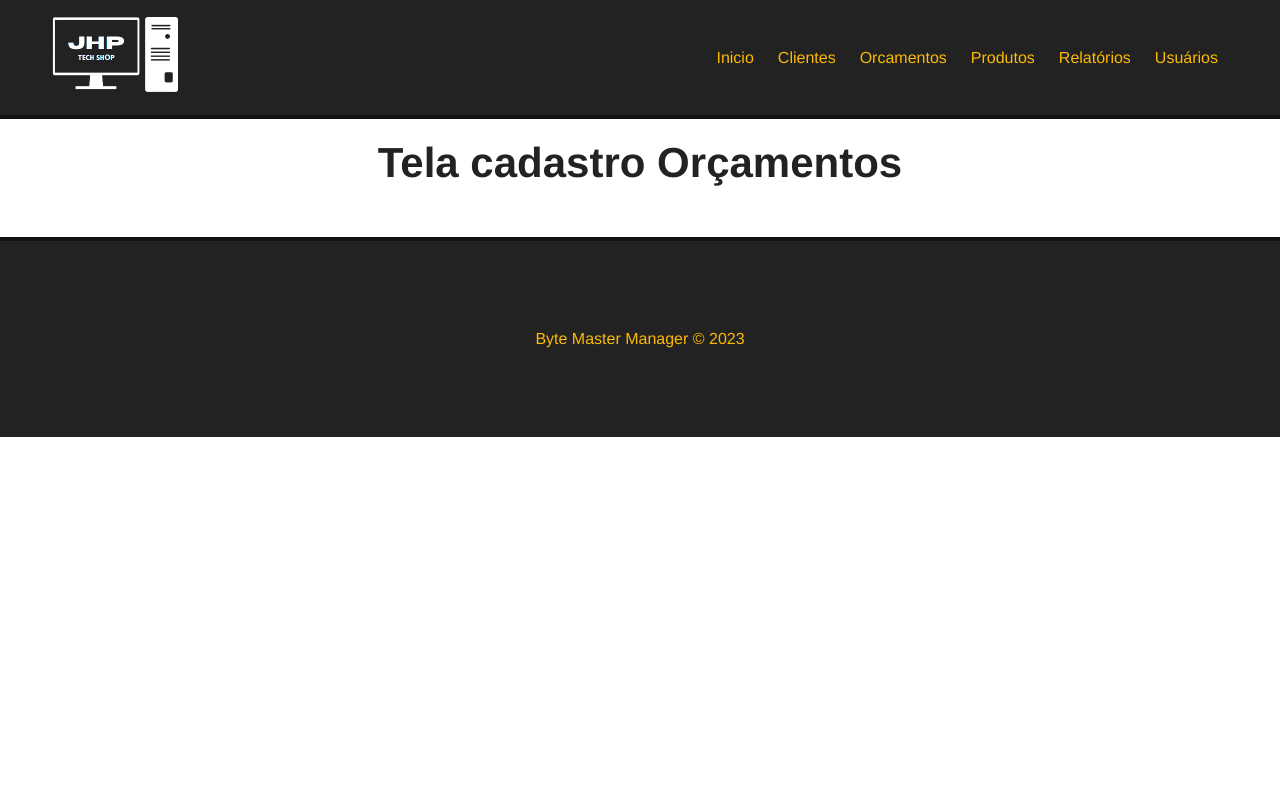
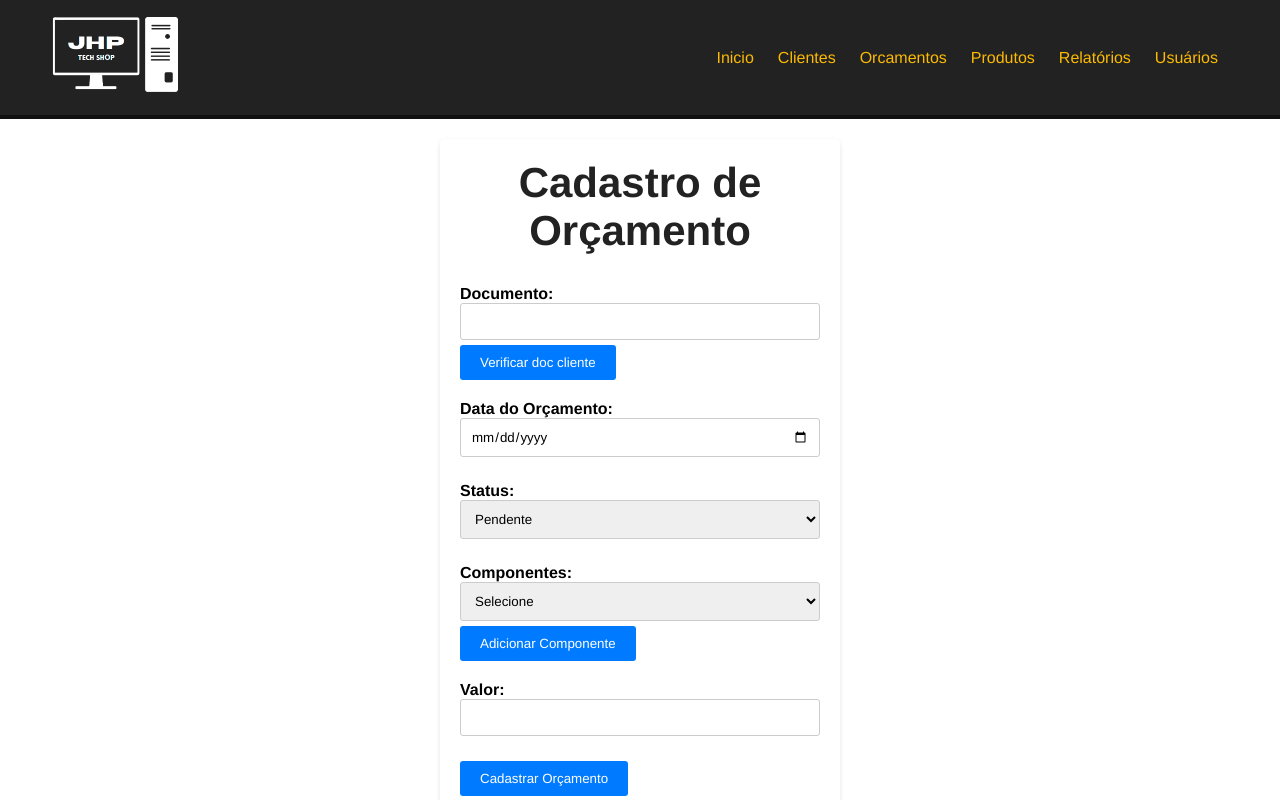
Before and after one commit to JoseHenriquePatrocinio/byte_master, a Vue app: page /orcamento in a window 1280 px wide. Shown: the top 800 px of the page. Built offline with nearby package versions, Linux system fonts and the light colour scheme.

Commit message:
feat: formulário de orcamento

```diff
--- /dev/null
+++ b/src/components/FormOrcamento.vue
@@ -0,0 +1,120 @@
+<template>
+    <div>
+        <div class="container">
+            <h1>Cadastro de Orçamento</h1>
+            <form>
+                <div class="form-group">
+                    <label for="documento">Documento:</label>
+                    <input type="text" name="documento" required>
+                    <button @click="verificarCadastro" type="checkDoc">Verificar doc cliente</button>
+                </div>
+
+                <div class="form-group">
+                    <label for="data_orcamento">Data do Orçamento:</label>
+                    <input type="date" name="data_orcamento" required>
+                </div>
+
+                <div class="form-group">
+                    <label for="status">Status:</label>
+                    <select name="status" required>
+                        <option value="Pendente">Pendente</option>
+                        <option value="Aprovado">Aprovado</option>
+                        <option value="Reprovado">Reprovado</option>
+                    </select>
+                </div>
+
+                <div class="form-group">
+                    <label for="componentes">Componentes:</label>
+                    <div v-for="(componente, index) in componentes" :key="index">
+                        <select :name="`componente${index + 1}`" required>
+                            <option v-for="(opcao, opcaoIndex) in opcoesComponentes" :key="opcaoIndex" :value="opcao">{{
+                                opcao }}</option>
+                        </select>
+                    </div>
+                    <button @click="addComponent" type="addComponent">Adicionar Componente</button>
+                </div>
+
+                <div class="form-group">
+                    <label for="valor">Valor:</label>
+                    <input type="number" name="valor" step="0.01" required>
+                </div>
+                <button type="submit">Cadastrar Orçamento</button>
+            </form>
+        </div>
+    </div>
+</template>
+
+<script>
+export default {
+    name: "FormOrcamento",
+    data() {
+        return {
+            componentes: [""],
+            opcoesComponentes: [
+                "Selecione",
+                "Disco Rígido",
+                "Unidade de Estado Sólido",
+                "Central de Processamento",
+                "Processamento Gráfico",
+                "Memória de Acesso Aleatório"
+            ]
+        };
+    },
+    methods: {
+        addComponent() {
+            if (this.componentes.length < 7) {
+                this.componentes.push("");
+            }
+        },
+        verificarCadastro() {
+            alert("Verificando doc")
+        }
+    }
+};
+</script>
+
+<style scoped>
+.container {
+    max-width: 400px;
+    margin: 0 auto;
+    background-color: #fff;
+    border-radius: 5px;
+    padding: 20px;
+    box-shadow: 0 2px 5px rgba(0, 0, 0, 0.1);
+}
+
+.form-group {
+    margin-bottom: 20px;
+}
+
+label {
+    display: block;
+    font-weight: bold;
+}
+
+select,
+input[type="number"],
+input[type="text"],
+input[type="date"] {
+    width: 100%;
+    padding: 10px;
+    border: 1px solid #ccc;
+    border-radius: 3px;
+    margin-bottom: 5px;
+}
+
+button[type="submit"],
+button[type="addComponent"],
+button[type="checkDoc"] {
+    background-color: #007bff;
+    color: #fff;
+    padding: 10px 20px;
+    border: none;
+    border-radius: 3px;
+    cursor: pointer;
+}
+
+button[type="submit"]:hover {
+    background-color: #0056b3;
+}
+</style>
--- a/src/components/FormProduto.vue
+++ b/src/components/FormProduto.vue
@@ -44,7 +44,7 @@ export default {
 }
 </script>
 
-<style>
+<style scoped>
 
 .container {
     max-width: 400px;
--- a/src/views/Cliente.vue
+++ b/src/views/Cliente.vue
@@ -14,7 +14,3 @@ export default {
   }
 }
 </script>
-
-<style scoped>
-
-</style>
--- a/src/views/Orcamento.vue
+++ b/src/views/Orcamento.vue
@@ -1,5 +1,15 @@
 <template>
   <div class="container-div">
-    <h1>Tela cadastro Orçamentos</h1>
+    <FormOrcamento></FormOrcamento>
   </div>
 </template>
+
+<script>
+import FormOrcamento from '@/components/FormOrcamento.vue';
+export default {
+  name: "Orcamento",
+  components: {
+    FormOrcamento
+  }
+}
+</script>
```
